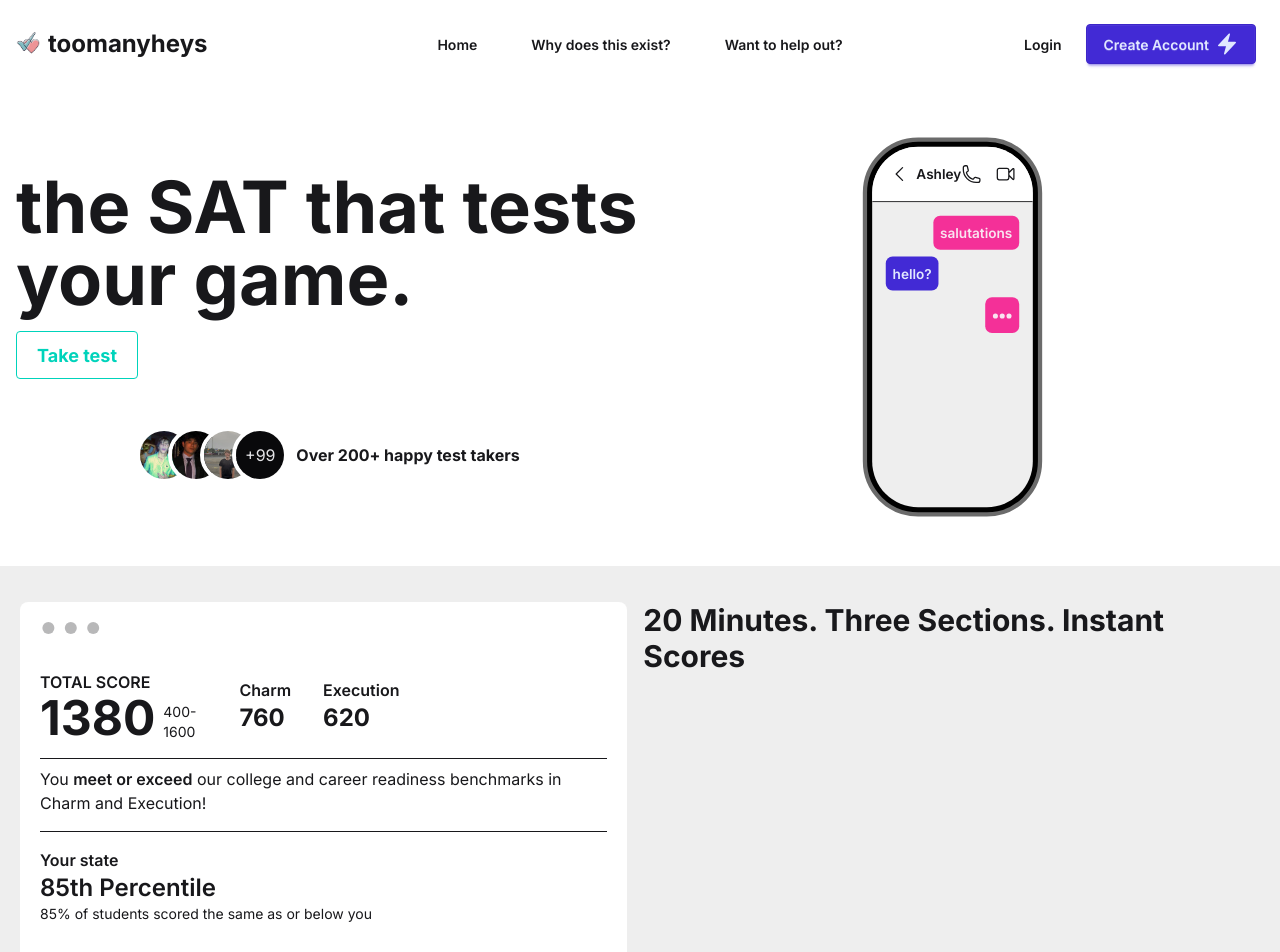
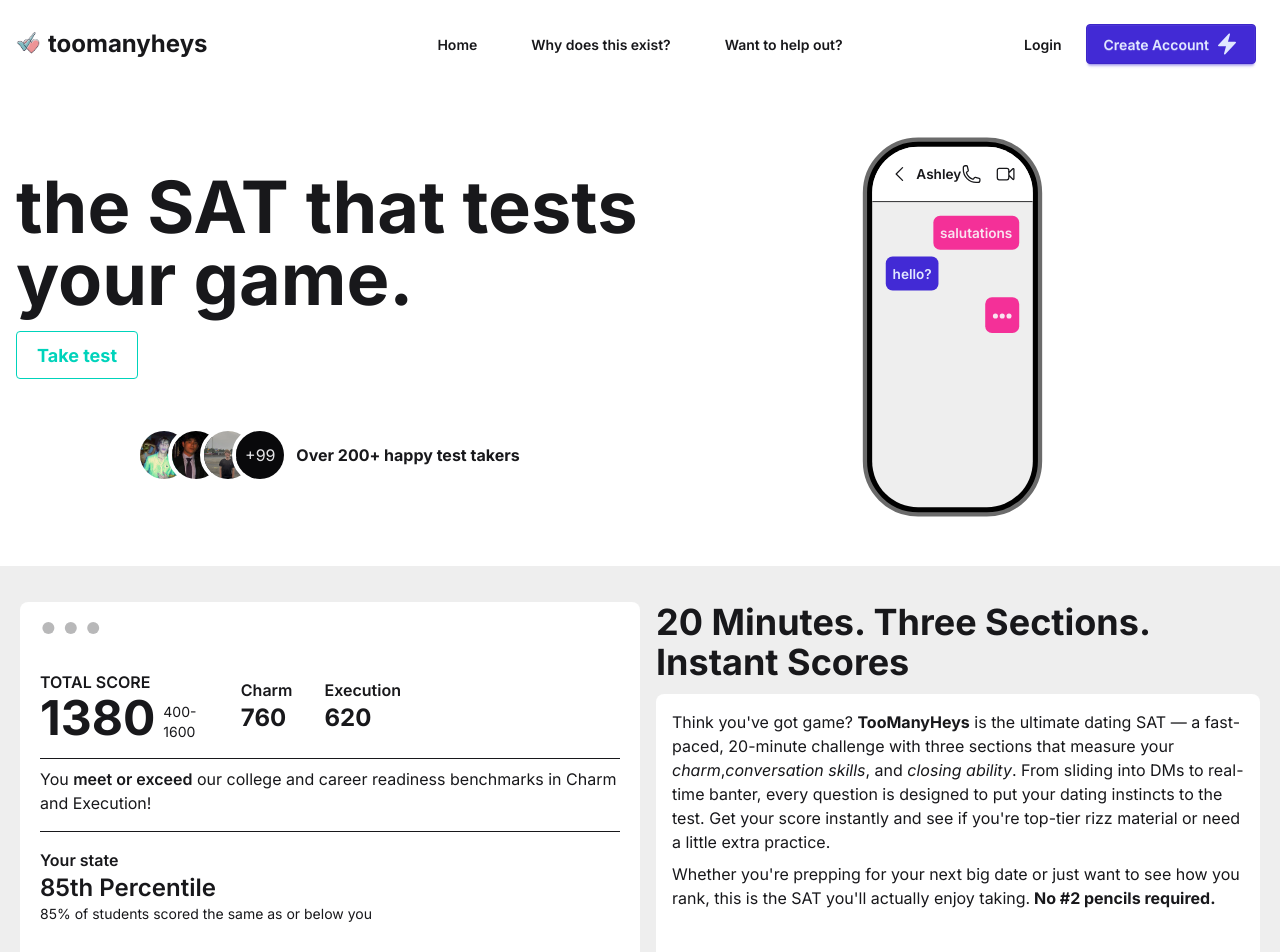
Before and after one commit to XDagging/rizz-front, a React (Vite) app: page / in a window 1280 px wide. Shown: the top 952 px of the page. Built offline with nearby package versions, Linux system fonts and the light colour scheme; a web font is replaced by a local one.

Commit message:
fixed homepage

```diff
--- a/src/components/BlogChain.tsx
+++ b/src/components/BlogChain.tsx
@@ -1,4 +1,4 @@
-import React from "react";
+// import React from "react";
 import type { BlogProps } from "../types";
 import BlogCTA from "./BlogCTA";
 
--- a/src/mission/page.tsx
+++ b/src/mission/page.tsx
@@ -8,7 +8,7 @@
     const paragraphs = ["I made this because why not? Nowadays, schools be testing anything, why not test the most primitive of instincts? ",
         "Humans are adaptive creatures; life 200 years ago is very different than modern day life. The modern age has given an influx of opportunity for anyone, regardless of credentials. People previously only valued credentials, but now people don't care about credentials but rather about what you've done: colleges have went from an academic review to a hollistic one; job interviews look past just your degrees. Yet, although society favors impact and creation, we still have the repudiating tests that act as gatekeepers: SAT, ACT, APs. Do I think tests are wrong? Of course not. What I do think is wrong, however, is giving them significant weight on life-altering decisions. ",
     "toomanyheys acts as another test, no better than all the ones you are probably used to (and have studied for). You'll probably take the test and think 'I don't think that accurately reflects me' and you'd be right. It's a standardized test for something that really can't be standardized: everyone has different approaches and styles, what makes one better than the other if they both get the job done?",
-"Let this site be a testimate that testing should stay in it's place: use it for research, small* comparisons of people, not life-altering, path-orienting decisions. Our world need more silly, anyway. I hope you enjoy your time taking toomanyheys and have as much fun as I did building it.",
+"Let this site be a testament that testing should stay in it's place: use it for research, small* comparisons of people, not life-altering, path-orienting decisions. Our world need more silly, anyway. I hope you enjoy your time taking toomanyheys and have as much fun as I did building it.",
 "- Sebastian Hernandez-Tavares, creator of toomanyheys"];
     const title = "Why does this exist?";
 
--- a/src/page.tsx
+++ b/src/page.tsx
@@ -255,8 +255,25 @@
   {/* <div className="grid place-content-center border-t border-base-300 h-80">Hello!</div> */}
 </div>
 
-<div>
-  <p className='font-1 text-3xl ml-2 font-bold md:text-left text-center'>20 Minutes. Three Sections. Instant Scores </p>
+<div className='flex-1  ml-2'>
+  <h2 className='font-1 text-4xl font-bold md:text-left text-center'>20 Minutes. Three Sections. Instant Scores </h2>
+
+  <div className='font-1 bg-base-100 p-4 mt-3 rounded-box h-full '>
+
+    <p className=''>
+      Think you've got game? <strong>TooManyHeys</strong> is the ultimate dating SAT — a fast-paced,
+      20-minute challenge with three sections that measure your <em>charm</em>,
+      <em>conversation skills</em>, and <em>closing ability</em>.
+      From sliding into DMs to real-time banter, every question is designed
+      to put your dating instincts to the test. Get your score instantly and
+      see if you're top-tier rizz material or need a little extra practice.
+    </p>
+    <p className='mt-2'>
+      Whether you're prepping for your next big date or just want to see how you
+      rank, this is the SAT you'll actually enjoy taking.
+      <strong> No #2 pencils required.</strong>
+    </p>
+  </div>
 
 </div>
 
--- a/src/work/page.tsx
+++ b/src/work/page.tsx
@@ -1,4 +1,4 @@
-import React from "react";
+// import React from "react";
 import Navbar from "../components/Navbar";
 import Footer from "../components/Footer";
 import BlogChain from "../components/BlogChain";
```
